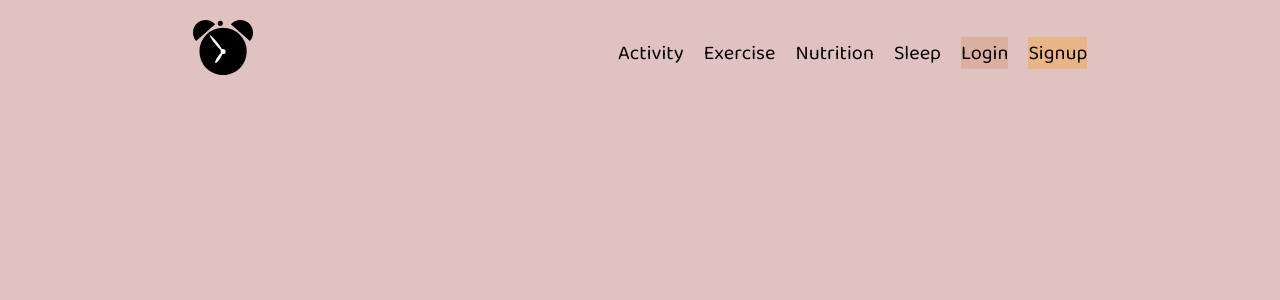
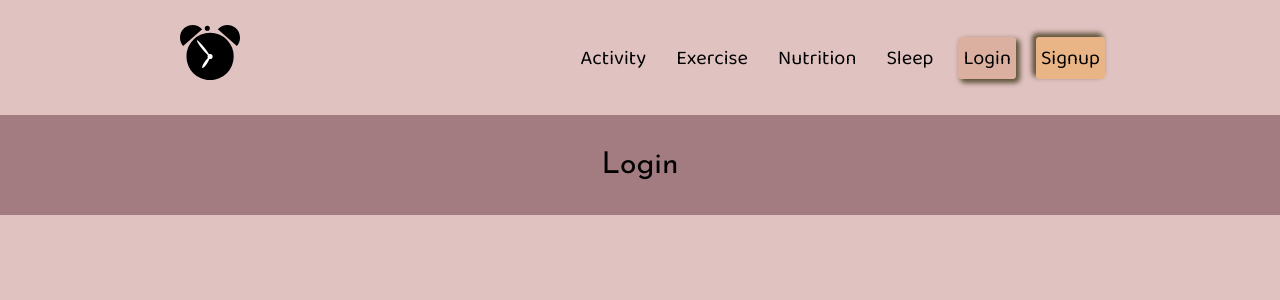
Before and after one commit to awang2330/LifeTracker-Application, a React (Create React App) app in the folder frontend/: page /login in a window 1280 px wide. Shown: the top 300 px of the page. Built offline with nearby package versions, Linux system fonts and the light colour scheme.

Commit message:
style for login/signup

```diff
--- a/frontend/src/components/Login/Login.js
+++ b/frontend/src/components/Login/Login.js
@@ -1,9 +1,11 @@
+
+import PageHeader from '../PageHeader/PageHeader'
 import './Login.css'
 
 export default function Login() {
   return (
     <div className="Login">
-
+      <PageHeader sectionName='Login'/>
     </div>
   )
 }
--- a/frontend/src/components/Navbar/Navbar.css
+++ b/frontend/src/components/Navbar/Navbar.css
@@ -10,6 +10,7 @@ a {
   color: #000;
   margin: 10px;
   font-size: 20px;
+  padding: 5px;
 }
 
 .home-link {
@@ -20,7 +21,12 @@ a {
 }
 .login-link {
   background-color: #dbb0a0;
+  border-radius: 4px;
+  box-shadow: 3px 3px 5px 1px #5f543b;
+
 }
 .signup-link {
   background-color: #eab586;
+  border-radius: 4px;
+  box-shadow: -3px -3px 5px 1px #5f543b;
 }
--- a/frontend/src/components/SignUp/SignUp.js
+++ b/frontend/src/components/SignUp/SignUp.js
@@ -1,9 +1,11 @@
+
+import PageHeader from '../PageHeader/PageHeader'
 import './Signup.css'
 
 export default function Signup() {
   return (
     <div className="Signup">
-
+      <PageHeader sectionName='Sign Up'/>
     </div>
   )
 }
```
